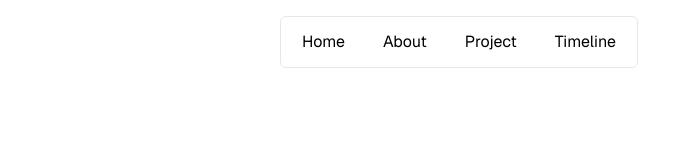
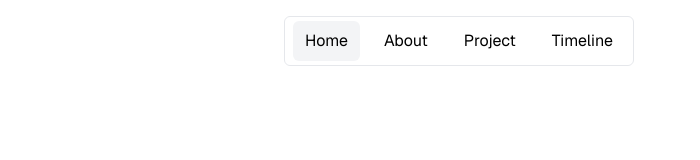
Before and after one commit to naingaunglwin-dev/personal__hub, a Next.js app: page / in a window 1280 px wide. Shown: the top 160 px of the page, without its empty margins (181-881 px from the left). Built offline with nearby package versions, Linux system fonts and the light colour scheme; a web font is replaced by a local one.

Commit message:
feat: add background to active nav tab

```diff
--- a/components/nav-bar.tsx
+++ b/components/nav-bar.tsx
@@ -4,6 +4,7 @@ import { useState } from 'react';
 import { TfiMenu } from "react-icons/tfi";
 import { IoClose } from "react-icons/io5";
 import Link from 'next/link';
+import { usePathname } from "next/navigation";
 
 const navItems = [
   { href: '/', label: 'Home' },
@@ -19,6 +20,8 @@ export default function NavBar() {
     setIsOpen(!isOpen);
   };
 
+  const pathname = usePathname();
+
   return (
     <>
       <nav className="p-4 fixed w-full z-40 h-16 md:h-20 backdrop-blur-xs md:backdrop-blur-none">
@@ -27,7 +30,7 @@ export default function NavBar() {
           <ul className="hidden md:flex items-center gap-3 border border-gray-200 px-2 py-1 rounded-md backdrop-blur-xs m-auto">
             {navItems.map((item) => (
               <Link key={item.href} href={item.href}>
-                <li className="flex items-center px-3 py-2 border border-transparent hover:border-gray-100 rounded-md hover:bg-gray-100 hover:cursor-pointer transition-colors">
+                <li className={`${pathname === item.href ? 'bg-gray-100' : ''} flex items-center px-3 py-2 rounded-md hover:bg-gray-100 hover:cursor-pointer transition-colors`}>
                   {item.label}
                 </li>
               </Link>
```
